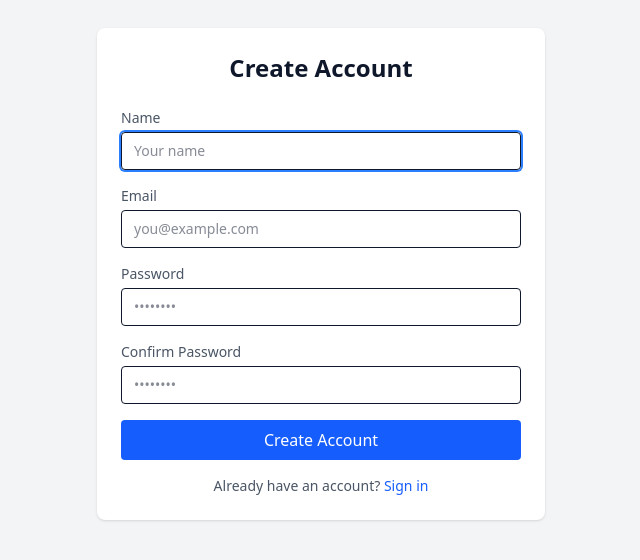
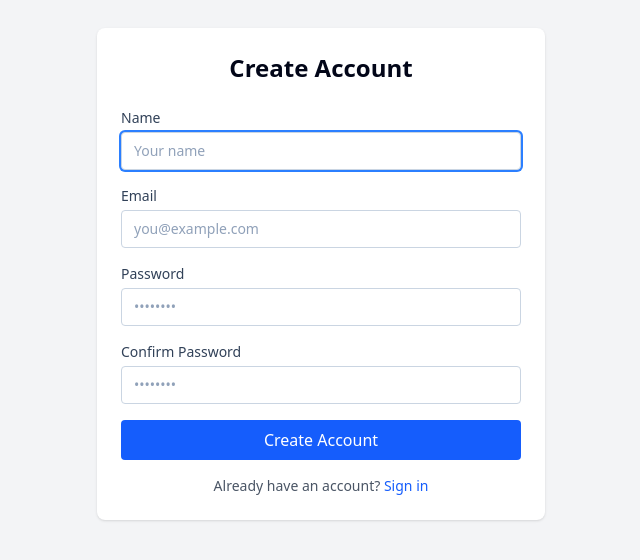
Before and after one commit to ankitjaishwal/Insight-board, a React (Vite) app in the folder client/: page /register in a window 1280 px wide. Shown: the part 126-686 px from the top of the page, without its empty margins (319-959 px from the left). Built offline with nearby package versions, Linux system fonts and the light colour scheme; no server answers.

Commit message:
login page css update

```diff
--- a/client/src/pages/LoginPage.tsx
+++ b/client/src/pages/LoginPage.tsx
@@ -78,8 +78,10 @@ const LoginPage = () => {
 
   return (
     <div className="min-h-screen flex items-center justify-center bg-gray-100">
-      <div className="w-full max-w-md bg-white rounded-lg shadow p-6">
-        <h1 className="text-2xl font-semibold mb-6 text-center">Sign In</h1>
+      <div className="w-full max-w-md bg-white rounded-lg shadow p-6 text-slate-900">
+        <h1 className="text-2xl font-semibold mb-6 text-center text-slate-950">
+          Sign In
+        </h1>
 
         {error && (
           <div className="mb-4 text-sm text-red-600 bg-red-50 border border-red-200 rounded px-3 py-2">
@@ -102,12 +104,14 @@ const LoginPage = () => {
         <form onSubmit={handleSubmit(onSubmit)} className="space-y-4">
           {/* Email */}
           <div>
-            <label className="block text-sm text-gray-600 mb-1">Email</label>
+            <label className="block text-sm font-medium text-slate-700 mb-1">
+              Email
+            </label>
 
             <input
               type="email"
               {...register("email")}
-              className="w-full border rounded px-3 py-2 text-sm focus:outline-none focus:ring-2 focus:ring-blue-500"
+              className="w-full border border-slate-300 bg-white rounded px-3 py-2 text-sm text-slate-950 placeholder:text-slate-400 focus:outline-none focus:ring-2 focus:ring-blue-500"
               placeholder="you@example.com"
               autoFocus
             />
@@ -118,12 +122,14 @@ const LoginPage = () => {
 
           {/* Password */}
           <div>
-            <label className="block text-sm text-gray-600 mb-1">Password</label>
+            <label className="block text-sm font-medium text-slate-700 mb-1">
+              Password
+            </label>
 
             <input
               type="password"
               {...register("password")}
-              className="w-full border rounded px-3 py-2 text-sm focus:outline-none focus:ring-2 focus:ring-blue-500"
+              className="w-full border border-slate-300 bg-white rounded px-3 py-2 text-sm text-slate-950 placeholder:text-slate-400 focus:outline-none focus:ring-2 focus:ring-blue-500"
               placeholder="••••••••"
             />
             {errors.password && (
--- a/client/src/pages/RegisterPage.tsx
+++ b/client/src/pages/RegisterPage.tsx
@@ -48,8 +48,10 @@ const RegisterPage = () => {
 
   return (
     <div className="min-h-screen flex items-center justify-center bg-gray-100">
-      <div className="w-full max-w-md bg-white rounded-lg shadow p-6">
-        <h1 className="text-2xl font-semibold mb-6 text-center">Create Account</h1>
+      <div className="w-full max-w-md bg-white rounded-lg shadow p-6 text-slate-900">
+        <h1 className="text-2xl font-semibold mb-6 text-center text-slate-950">
+          Create Account
+        </h1>
 
         {error && (
           <div className="mb-4 text-sm text-red-600 bg-red-50 border border-red-200 rounded px-3 py-2">
@@ -59,11 +61,13 @@ const RegisterPage = () => {
 
         <form onSubmit={handleSubmit(onSubmit)} className="space-y-4">
           <div>
-            <label className="block text-sm text-gray-600 mb-1">Name</label>
+            <label className="block text-sm font-medium text-slate-700 mb-1">
+              Name
+            </label>
             <input
               type="text"
               {...register("name")}
-              className="w-full border rounded px-3 py-2 text-sm focus:outline-none focus:ring-2 focus:ring-blue-500"
+              className="w-full border border-slate-300 bg-white rounded px-3 py-2 text-sm text-slate-950 placeholder:text-slate-400 focus:outline-none focus:ring-2 focus:ring-blue-500"
               placeholder="Your name"
               autoFocus
             />
@@ -73,11 +77,13 @@ const RegisterPage = () => {
           </div>
 
           <div>
-            <label className="block text-sm text-gray-600 mb-1">Email</label>
+            <label className="block text-sm font-medium text-slate-700 mb-1">
+              Email
+            </label>
             <input
               type="email"
               {...register("email")}
-              className="w-full border rounded px-3 py-2 text-sm focus:outline-none focus:ring-2 focus:ring-blue-500"
+              className="w-full border border-slate-300 bg-white rounded px-3 py-2 text-sm text-slate-950 placeholder:text-slate-400 focus:outline-none focus:ring-2 focus:ring-blue-500"
               placeholder="you@example.com"
             />
             {errors.email && (
@@ -86,11 +92,13 @@ const RegisterPage = () => {
           </div>
 
           <div>
-            <label className="block text-sm text-gray-600 mb-1">Password</label>
+            <label className="block text-sm font-medium text-slate-700 mb-1">
+              Password
+            </label>
             <input
               type="password"
               {...register("password")}
-              className="w-full border rounded px-3 py-2 text-sm focus:outline-none focus:ring-2 focus:ring-blue-500"
+              className="w-full border border-slate-300 bg-white rounded px-3 py-2 text-sm text-slate-950 placeholder:text-slate-400 focus:outline-none focus:ring-2 focus:ring-blue-500"
               placeholder="••••••••"
             />
             {errors.password && (
@@ -99,13 +107,13 @@ const RegisterPage = () => {
           </div>
 
           <div>
-            <label className="block text-sm text-gray-600 mb-1">
+            <label className="block text-sm font-medium text-slate-700 mb-1">
               Confirm Password
             </label>
             <input
               type="password"
               {...register("confirmPassword")}
-              className="w-full border rounded px-3 py-2 text-sm focus:outline-none focus:ring-2 focus:ring-blue-500"
+              className="w-full border border-slate-300 bg-white rounded px-3 py-2 text-sm text-slate-950 placeholder:text-slate-400 focus:outline-none focus:ring-2 focus:ring-blue-500"
               placeholder="••••••••"
             />
             {errors.confirmPassword && (
```
